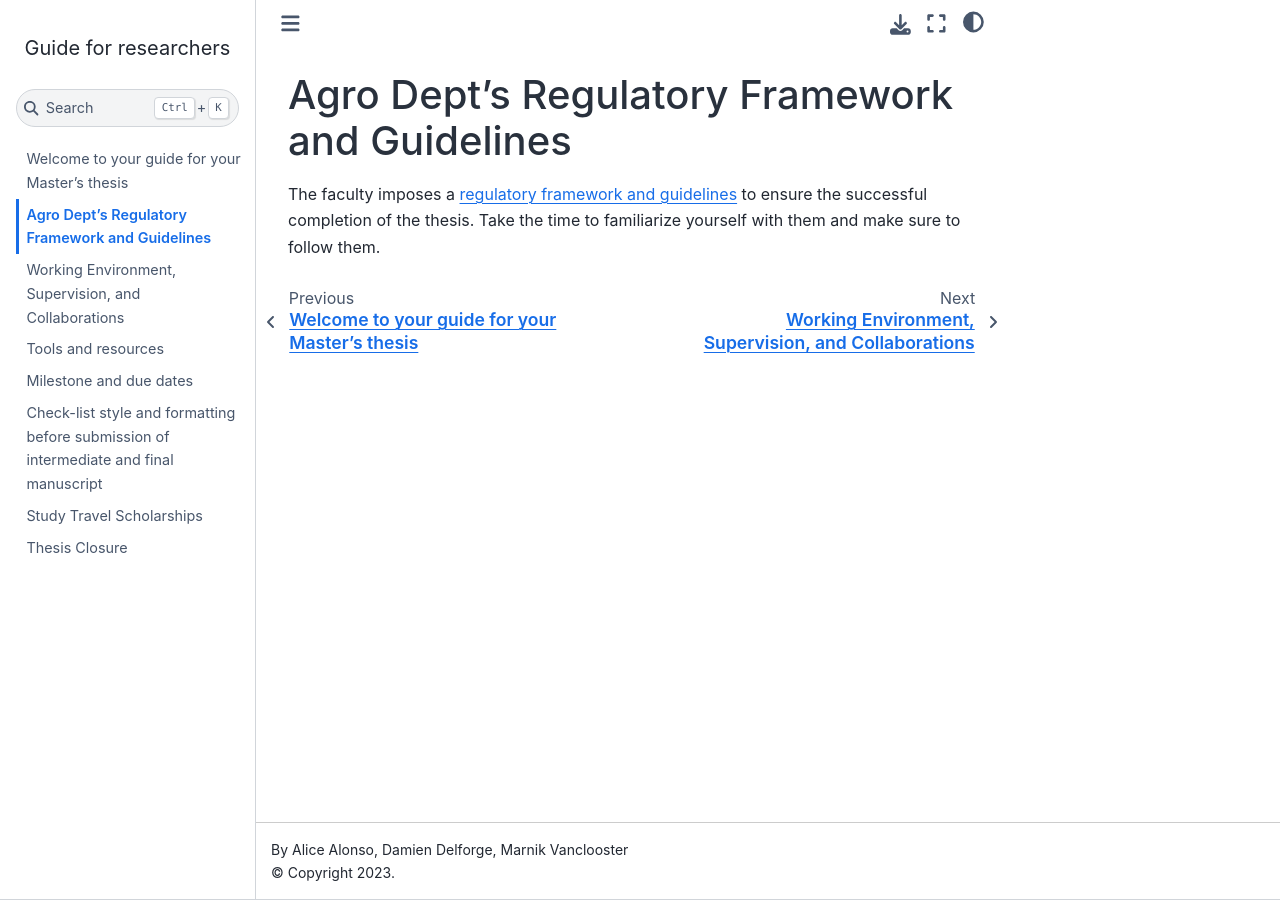
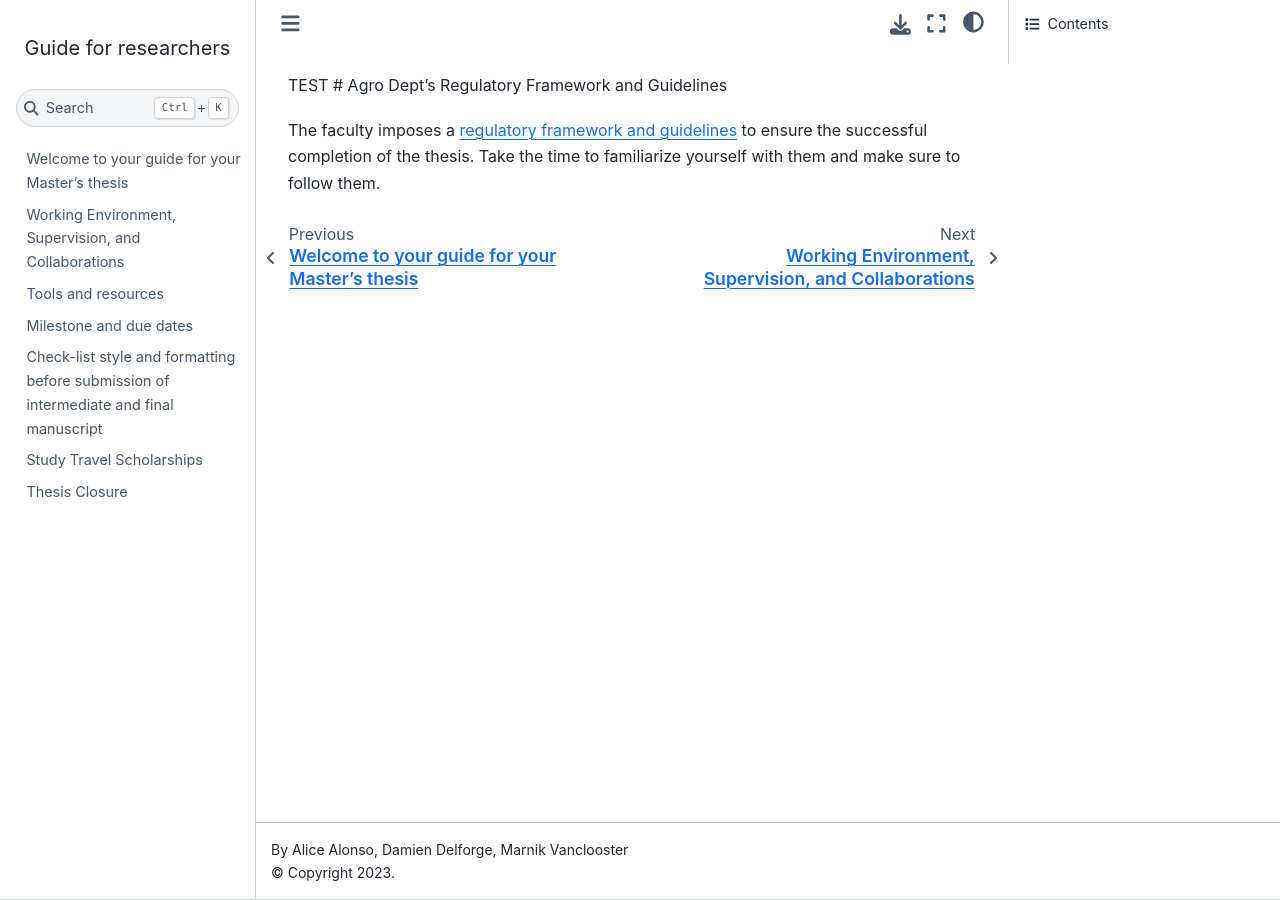
Before and after one commit to GERUlab/guide4researchers, a Jupyter Book: the page built from chapter1.md, in a window 1280 px wide. Built offline with Jupyter Book 1.0.4 settings and Sphinx 7.4.7 and the Sphinx Book theme 1.1.4, drawn with Linux system fonts in a browser that asks for light colours.

Commit message:
Update chapter1.md
test

```diff
--- a/chapter1.md
+++ b/chapter1.md
@@ -1,3 +1,3 @@
-# Agro Dept's Regulatory Framework and Guidelines
+TEST # Agro Dept's Regulatory Framework and Guidelines
 
 The faculty imposes a [regulatory framework and guidelines](https://www.uclouvain.be/fr/facultes/agro/restricted/memoires-de-fin-d-etudes) to ensure the successful completion of the thesis. Take the time to familiarize yourself with them and make sure to follow them.
```
